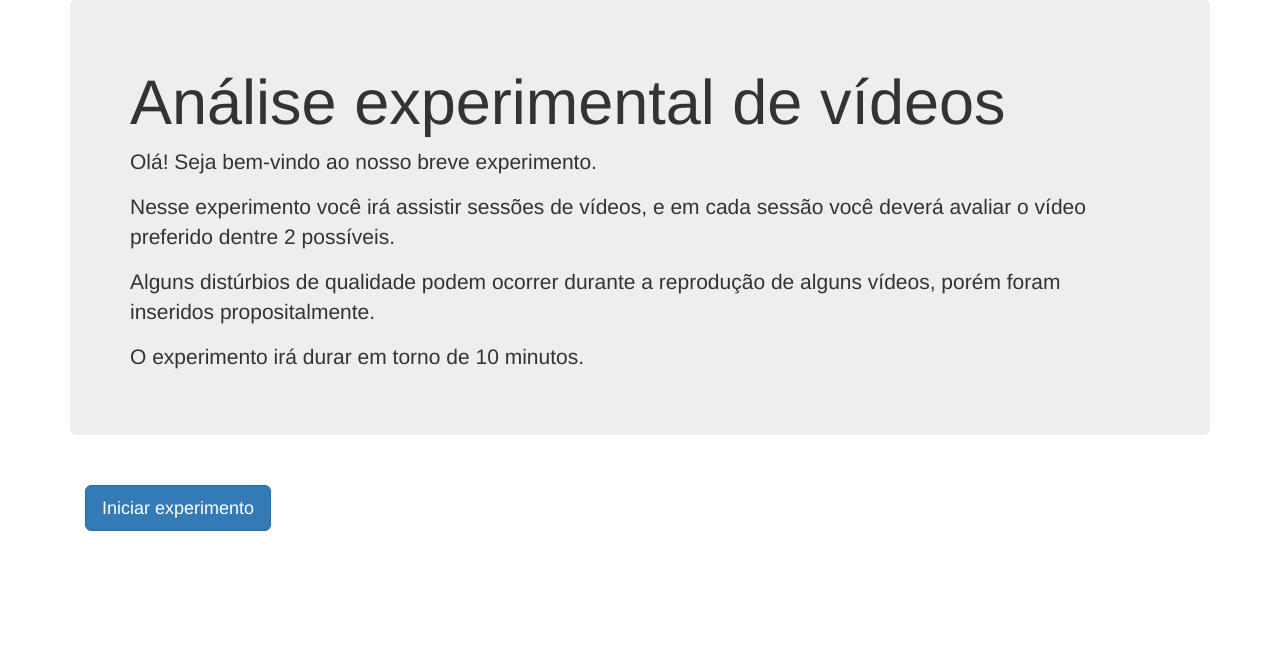
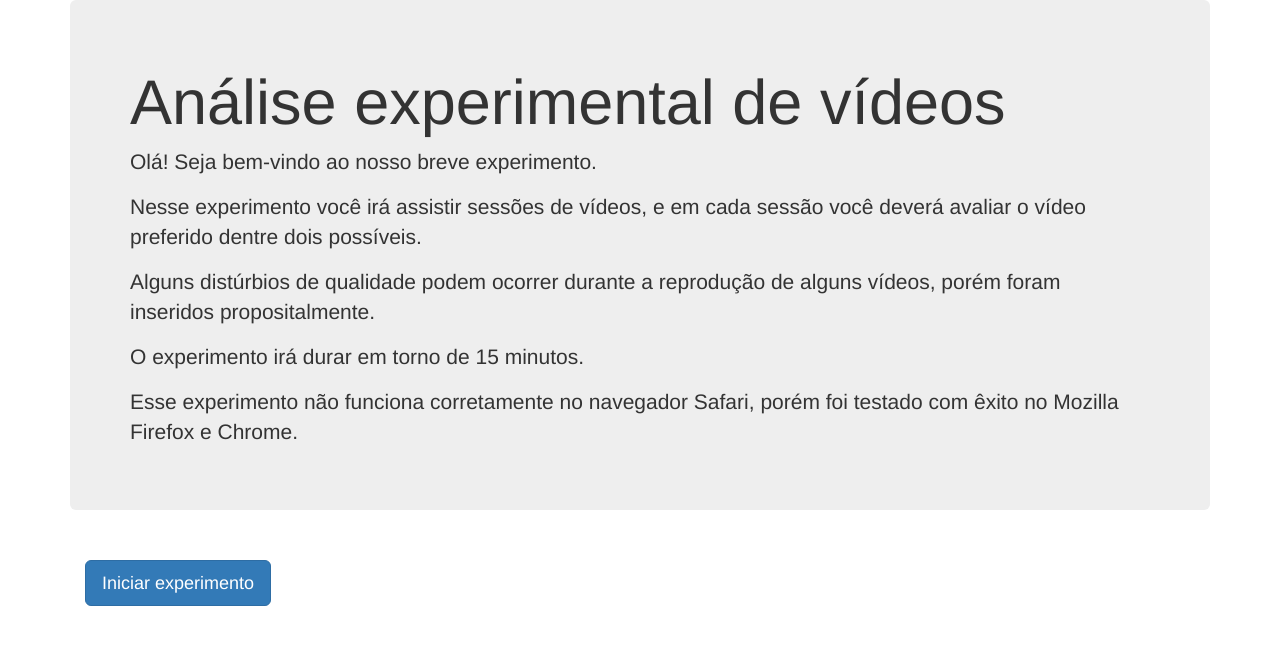
Before and after one commit to mateussnogs/qoes_ic, a Django app: page / in a window 1280 px wide. Shown: the top 645 px of the page. Run offline with Django 3.2, Linux system fonts and the light colour scheme; some libraries are stand-ins or nearby versions.

Commit message:
texto introdutorio experimento atualizado

```diff
--- a/core/templates/index.html
+++ b/core/templates/index.html
@@ -14,9 +14,10 @@
   <div class="jumbotron">
     <h1>Análise experimental de vídeos</h1>
     <p>Olá! Seja bem-vindo ao nosso breve experimento.</p>
-    <p>Nesse experimento você irá assistir sessões de vídeos, e em cada sessão você deverá avaliar o vídeo preferido dentre 2 possíveis.
+    <p>Nesse experimento você irá assistir sessões de vídeos, e em cada sessão você deverá avaliar o vídeo preferido dentre dois possíveis.</p>
     <p>Alguns distúrbios de qualidade podem ocorrer durante a reprodução de alguns vídeos, porém foram inseridos propositalmente. </p>
-    <p> O experimento irá durar em torno de 10 minutos.
+    <p>O experimento irá durar em torno de 15 minutos.</p>
+    <p>Esse experimento não funciona corretamente no navegador Safari, porém foi testado com êxito no Mozilla Firefox e Chrome.</p>
   </div>
   <div class='container'>
     <h1><a href="{% url 'video_sessions:video_sessions' session_num=1 video_num=1 session_announced=0 %}" class="btn btn-primary btn-lg">Iniciar experimento</a></h1>
```
